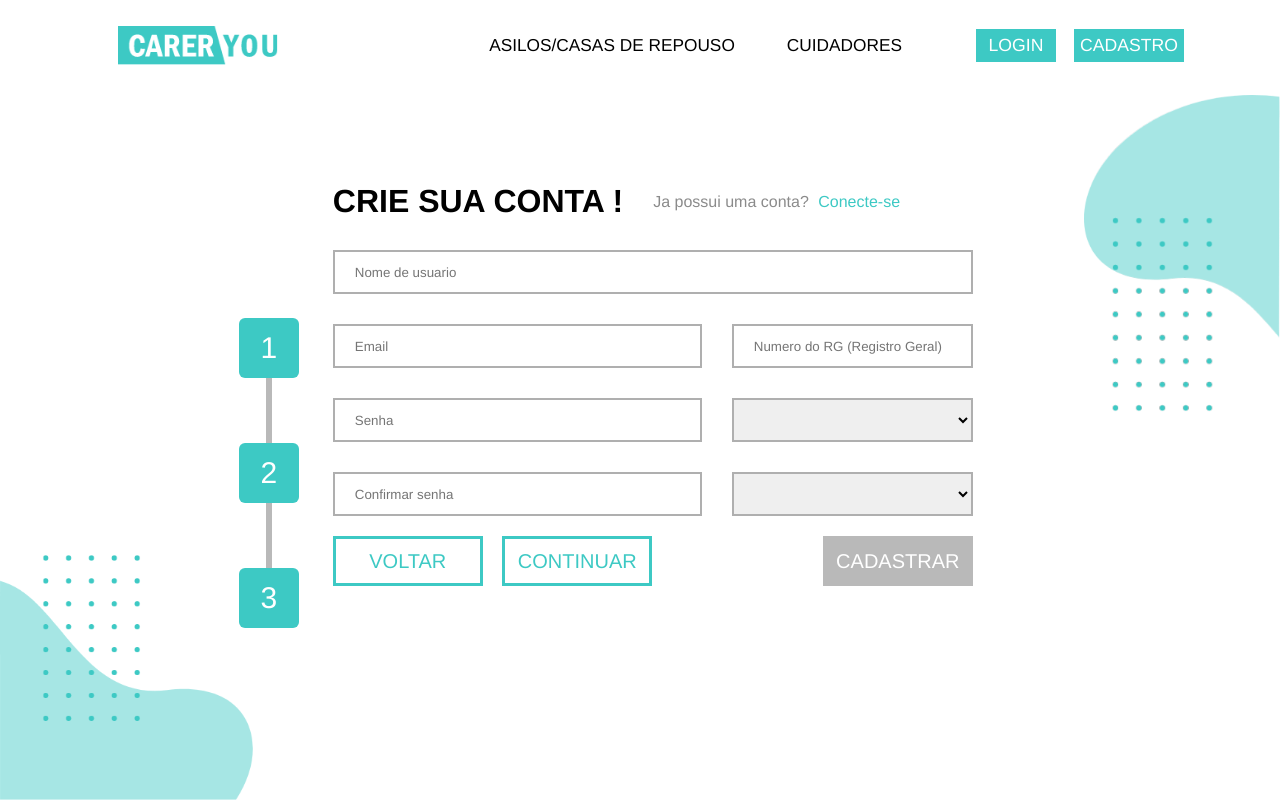
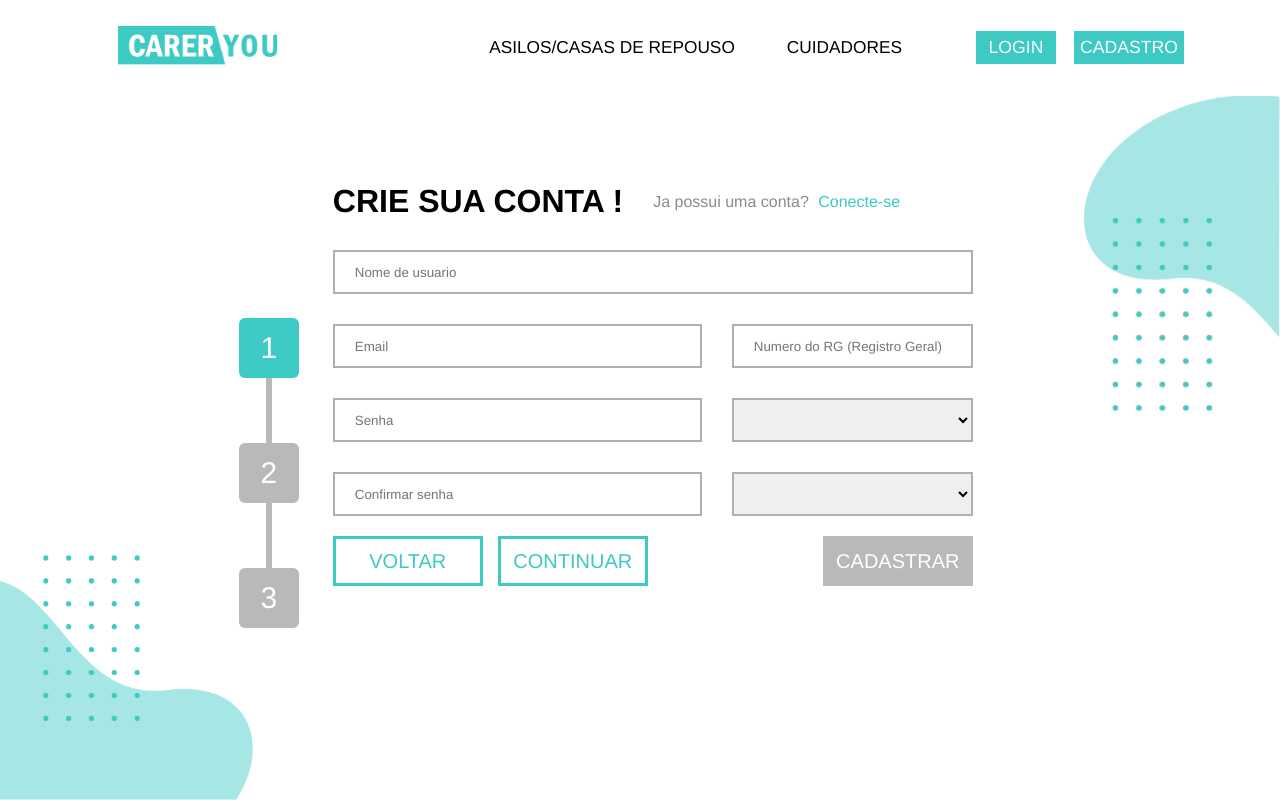
Before and after one commit to CesarMancioSilva/CarerYou, a PHP site: page /View/cadastro.php in a window 1280 px wide. Run offline with PHP 8.4, Linux system fonts and the light colour scheme.

Commit message:
paginação

```diff
--- a/MVC/View/assets/css/cadastro.css
+++ b/MVC/View/assets/css/cadastro.css
@@ -76,6 +76,16 @@
      background: #3DC9C4;
      border-radius: 6px;
  }
+ button{
+     cursor:pointer;
+ }
+ .btnVoltar{
+     display: block;
+ }
+
+ #caixa2, #caixa3{
+     background:#b9b9b9;
+ }
  .column-passos .linha{
     display: block;
     height: 65px;
@@ -131,6 +141,10 @@
     border:none;
     font-size: 20px;
 }
+.cadastro-nav .NextBackdiv{
+    display:flex;
+
+}
 .cadastro-nav .NextBackdiv button{
     background: transparent;
     border: 3px solid #3DC9C4;
@@ -165,10 +179,14 @@
     padding: 20px;
     border:2px solid rgb(175, 175, 175);
 }
-.parte1 .nome{
 
+.parte2{
+    display:none;
+}
+.parte3{
+    display:none;
+}
 
-}
 .parte1 .quebraform{
     width: 100%;
     display: flex;
@@ -176,6 +194,7 @@
 
 
 }
+
 .quebraform .quebra-esquerda{
     width: 60%;
     padding-right:15px ;
--- a/MVC/View/cadastro.php
+++ b/MVC/View/cadastro.php
@@ -18,7 +18,7 @@
                 <div class="hamburger"></div>
             </label>
 
-            <img id="logo-monitor"src="assets/img/logo.png">
+            <a href="home.php"><img id="logo-monitor"src="assets/img/logo.png"></a>
             <ul>
 
                 <li href="#"><a href="#">ASILOS/CASAS DE REPOUSO</a></li>
@@ -33,8 +33,8 @@
             </ul>
             <a  href="login.html"><img id="icon-entrar"src="assets/img/login.png"></a>
 
-            <a class="buttons-lc" href="login.html"><button id="nav-entrar">LOGIN</button></a>
-            <a class="buttons-lc" href="cadastro.html"><button id="nav-cadastro">CADASTRO</button></a>
+            <a class="buttons-lc" href="login.php"><button id="nav-entrar">LOGIN</button></a>
+            <a class="buttons-lc" href="cadastro.php"><button id="nav-cadastro">CADASTRO</button></a>
 
 
         </nav></header>
@@ -42,11 +42,11 @@
             <div class="pngLeft"><img src="assets/img/cadastro-leftpng.png"></div>
             <div class="cadastro">
                 <div class="column-passos">
-                    <div class="caixa">1</div>
+                    <div class="caixa" id="caixa1">1</div>
                     <div class="linha"></div>
-                    <div class="caixa">2</div>
+                    <div class="caixa" id="caixa2">2</div>
                     <div class="linha"></div>
-                    <div class="caixa">3</div>
+                    <div class="caixa" id="caixa3">3</div>
                 </div>
 
                 <div class="cadastro-form-div">
@@ -59,11 +59,11 @@
                         <div class="input-div">
 
                             <div class="column-passos2">
-                                    <div class="caixa2">1</div>
+                                    <div class="caixa2" id="caixa1">1</div>
                                     <div class="linha2"></div>
-                                    <div class="caixa2">2</div>
+                                    <div class="caixa2" id="caixa2">2</div>
                                     <div class="linha2"></div>
-                                    <div class="caixa2">3</div>
+                                    <div class="caixa2" id="caixa3">3</div>
                             </div>
 
                             <form>
@@ -92,6 +92,13 @@
                                             </div>
                                         </div>
                                     </div>
+
+                                </div>
+                                <div class="parte2">
+                                   2
+                                </div>
+                                <div class="parte3">
+                                   3
                                 </div>
 
 
@@ -103,8 +110,8 @@
 
                     <div class="cadastro-nav">
                         <div class="NextBackdiv">
-                            <button>VOLTAR</button>
-                            <button>CONTINUAR</button>
+                            <button class="btnVoltar" onclick="voltar()">VOLTAR</button>
+                            <button class="btnContinuar"onclick="proximo()">CONTINUAR</button>
                         </div>
                         <button class="cadastrar">CADASTRAR</button>
                     </div>
@@ -114,6 +121,7 @@
             </div>
             <div class="pngRight"><img src="assets/img/cadastro-rightpng.png"></div>
         </div>
+        <script src="scripts/cadastro.js"></script>
 
 </body>
 </html>
--- a/MVC/View/home.php
+++ b/MVC/View/home.php
@@ -32,10 +32,10 @@
 
 
             </ul>
-            <a  href="login.html"><img id="icon-entrar"src="assets/img/login.png"></a>
+            <a  href="login.php"><img id="icon-entrar"src="assets/img/login.png"></a>
 
-            <a class="buttons-lc" href="login.html"><button id="nav-entrar">LOGIN</button></a>
-            <a class="buttons-lc" href="cadastro.html"><button id="nav-cadastro">CADASTRO</button></a>
+            <a class="buttons-lc" href="login.php"><button id="nav-entrar">LOGIN</button></a>
+            <a class="buttons-lc" href="cadastro.php"><button id="nav-cadastro">CADASTRO</button></a>
 
 
         </nav></header>
```
Also changed, not shown: MVC/View/login.php (+4 -4 lines), MVC/View/scripts/cadastro.js (added, +40 -0 lines).
